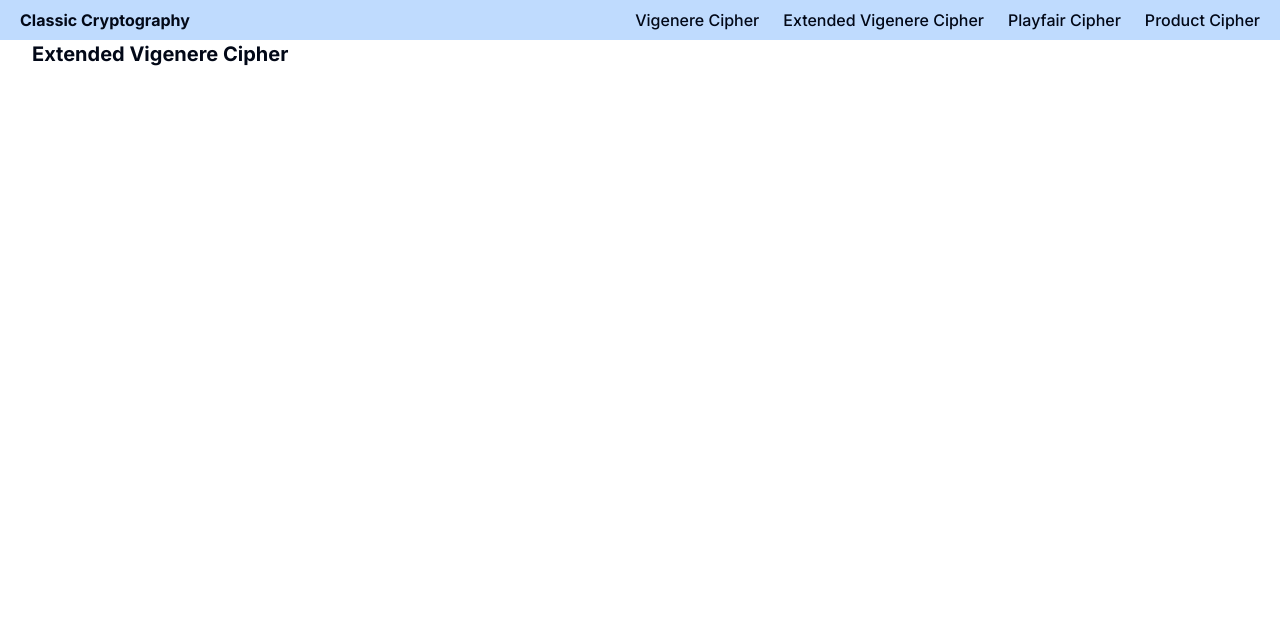
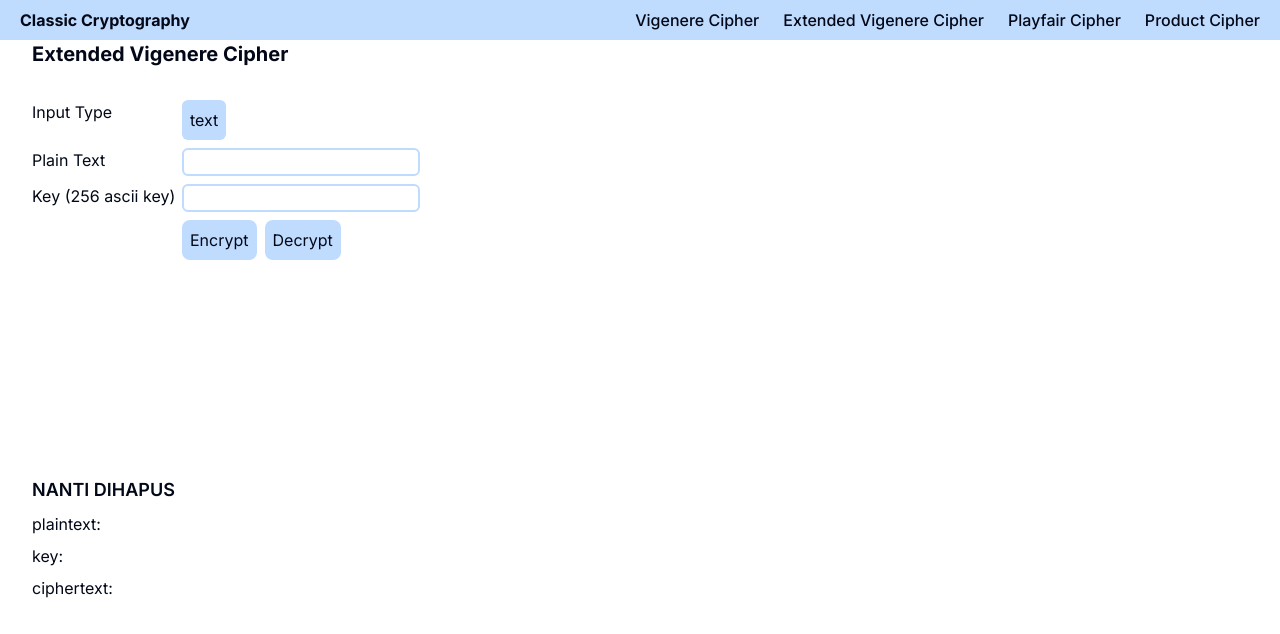
Before and after one commit to silvester-kw/modified-rc4-performance-analysis, a Next.js app: page /extended-vigenere-cipher in a window 1280 px wide. Shown: the top 634 px of the page. Built offline with nearby package versions, Linux system fonts and the light colour scheme.

Commit message:
done fitur extended vigenere cipher, kurang versi file

```diff
--- a/src/app/extended-vigenere-cipher/page.tsx
+++ b/src/app/extended-vigenere-cipher/page.tsx
@@ -1,9 +1,116 @@
+"use client";
+
 import React from "react";
+import { useState, ChangeEvent } from "react";
 
 export default function ExtendedVigenereCipher() {
+  const [inputType, setinputType] = useState<string | null>("text");
+  const [isTypeOpen, setTypeOpen] = useState(false);
+  const [key, setKey] = useState<string>("");
+  const [plainText, setPlainText] = useState<string>("");
+  const [cipherText, setCipherText] = useState<string>("");
+
+  const handleOptionClick = (option: string) => {
+    setinputType(option);
+    setTypeOpen(false);
+  };
+
+  const handleKeyChange = (e: ChangeEvent<HTMLInputElement>) => {
+    setKey(e.target.value);
+  };
+  const handlePlainTextChange = (e: ChangeEvent<HTMLInputElement>) => {
+    setPlainText(e.target.value);
+  };
+
+  const encrypt = () => {
+    let ciphertext = "";
+    for (let i = 0; i < plainText.length; i++) {
+      const char = plainText.charAt(i);
+      const keyChar = key[i % key.length];
+
+      const encryptedCharCode = (char.charCodeAt(0) + keyChar.charCodeAt(0)) % 256;
+      const encryptedChar = String.fromCharCode(encryptedCharCode);
+
+      ciphertext += encryptedChar;
+    }
+
+    setCipherText(ciphertext);
+  };
+
+  const decrypt = () => {
+    let ciphertext = "";
+    for (let i = 0; i < cipherText.length; i++) {
+      const char = cipherText.charAt(i);
+      const keyChar = key[i % key.length];
+
+      const decryptedCharCode = (char.charCodeAt(0) - keyChar.charCodeAt(0) + 256) % 256;
+      const decryptedChar = String.fromCharCode(decryptedCharCode);
+
+      ciphertext += decryptedChar;
+    }
+
+    setCipherText(ciphertext);
+  };
+
   return (
     <div>
-      <h1 className="font-bold text-xl">Extended Vigenere Cipher</h1>
+      <h1 className="font-bold text-xl mb-8">Extended Vigenere Cipher</h1>
+      <div className="space-y-2 w-full">
+        <div className="flex">
+          <div className="w-[150px]">Input Type</div>
+          <div className="relative">
+            <button onClick={() => setTypeOpen(!isTypeOpen)} className="bg-blue-200 p-2 rounded-md">
+              {inputType || "Select an option"}
+            </button>
+            {isTypeOpen && (
+              <div className="absolute mt-2 w-40 bg-white border border-gray-300 rounded-md shadow-md">
+                <div key={"text"} onClick={() => handleOptionClick("text")} className="cursor-pointer p-2 hover:bg-gray-100">
+                  text
+                </div>
+                <div key={"file"} onClick={() => handleOptionClick("file")} className="cursor-pointer p-2 hover:bg-gray-100">
+                  file
+                </div>
+              </div>
+            )}
+          </div>
+        </div>
+        {inputType == "text" && (
+          <div className="flex">
+            <div className="w-[150px]">Plain Text</div>
+            <div>
+              <label htmlFor="plainText"></label>
+              <input type="text" id="plainText" value={plainText} onChange={handlePlainTextChange} className="border-2 border-blue-200 rounded-md w-full " />
+            </div>
+          </div>
+        )}
+        <div className="flex w-full">
+          <div className="w-[150px]">Key (256 ascii key)</div>
+          <div>
+            <label htmlFor="key"></label>
+            <input type="text" id="key" value={key} onChange={handleKeyChange} className="border-2 border-blue-200 rounded-md w-full " />
+          </div>
+        </div>
+        <div className="flex">
+          <div className="w-[150px]"></div>
+          <button onClick={encrypt} className="p-2 bg-blue-200 rounded-lg hover:bg-blue-400">
+            Encrypt
+          </button>
+          <button onClick={decrypt} className="ml-2 p-2 bg-blue-200 rounded-lg hover:bg-blue-400 ">
+            Decrypt
+          </button>
+        </div>
+        {cipherText != "" && (
+          <div className="flex">
+            <div className="w-[150px]">Cipher Text</div>
+            <div className="w-full">{cipherText}</div>
+          </div>
+        )}
+        <div className="h-[200px]"></div>
+        <div className="font-semibold text-lg">NANTI DIHAPUS</div>
+        <div>plaintext: {plainText}</div>
+        <div>key: {key}</div>
+        <div>ciphertext: {cipherText}</div>
+      </div>
     </div>
   );
 }
```
